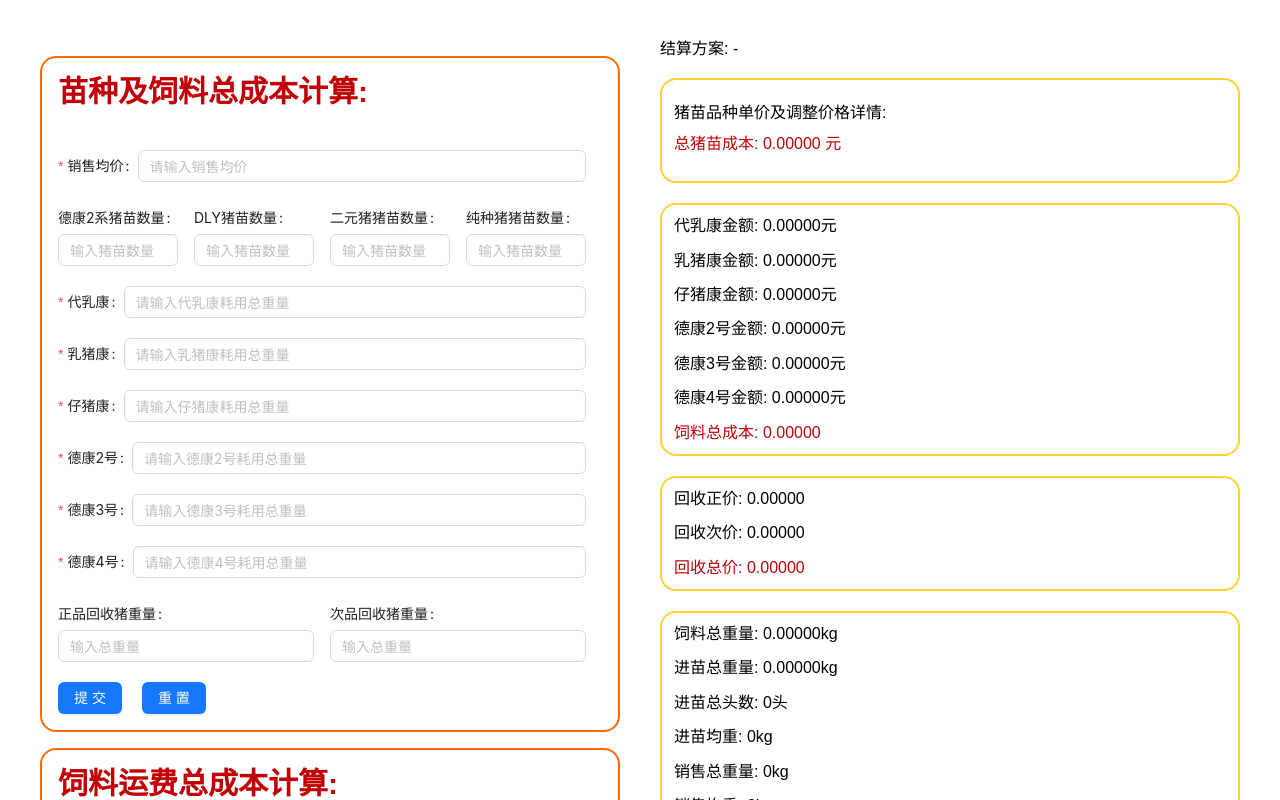
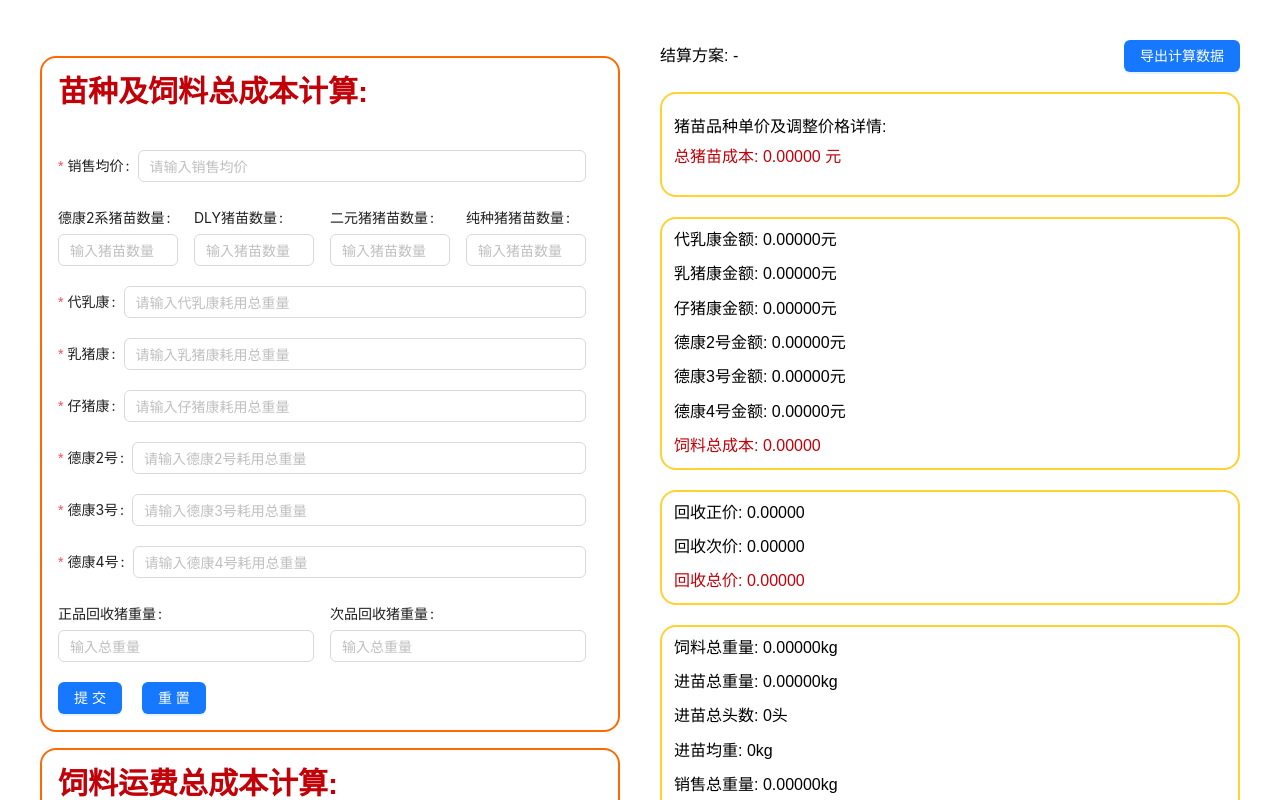
Before and after one commit to midshar86/pig-charge, a Vue app: page /#/home in a window 1280 px wide. Shown: the top 800 px of the page. Built offline with nearby package versions, Linux system fonts and the light colour scheme.

Commit message:
添加导出功能

```diff
--- a/package.json
+++ b/package.json
@@ -17,7 +17,8 @@
     "pinia": "^3.0.3",
     "tailwindcss": "^4.1.15",
     "vue": "^3.5.22",
-    "vue-router": "^4.6.3"
+    "vue-router": "^4.6.3",
+    "xlsx": "^0.18.5"
   },
   "devDependencies": {
     "@vitejs/plugin-vue": "^6.0.1",
--- a/src/components/detail-info.vue
+++ b/src/components/detail-info.vue
@@ -1,6 +1,14 @@
 <template>
   <div class="wrap">
-    <p>结算方案: {{ settlementPlan.text }}</p>
+    <p class="flex items-center justify-between">
+      <span>结算方案: {{ settlementPlan.text }}</span>
+      <a-button
+        type="primary"
+        @click="handleExport"
+      >
+        导出计算数据
+      </a-button>
+    </p>
     <DetailInfoBox>
       <RangePrice
         ref="smallRef"
@@ -31,7 +39,7 @@
       <p>进苗总重量: {{ totalBuyPigWeight.totalWeight }}kg</p>
       <p>进苗总头数: {{ totalBuyPigWeight.totalNum }}头</p>
       <p>进苗均重: {{ totalSalePigWeight }}kg</p>
-      <p>销售总重量: {{ saleWeight }}kg</p>
+      <p>销售总重量: {{ saleWeight.toFixed(5) }}kg</p>
       <p>销售均重: {{ saleAverageWeight }}kg</p>
       <p>基准加权料比: {{ weightedFeedRatio }}</p>
       <p>调整之后标准料比: {{ standardFeedRatio }}</p>
@@ -55,7 +63,7 @@
         {{ itm.label }}: {{ otherCost[itm.key] ? otherCost[itm.key].toFixed(5) : (0).toFixed(5) }}元
       </p>
       <p class="text-red-700">
-        其他扣除费用总额: {{ totalOtherCost.toFixed(5) }}元
+        其他扣除费用总额: {{ totalOtherCost }}元
       </p>
     </DetailInfoBox>
     <DetailInfoBox>
@@ -67,7 +75,7 @@
         {{ otherReward[itm.key] ? otherReward[itm.key].toFixed(5) : (0).toFixed(5) }}元
       </p>
       <p class="text-red-700">
-        其他奖补费用总额: {{ totalOtherReward.toFixed(5) }}元
+        其他奖补费用总额: {{ totalOtherReward }}元
       </p>
     </DetailInfoBox>
     <div class="m-5">
@@ -83,6 +91,7 @@
 
 <script setup>
 import { computed, watchEffect, ref } from 'vue'
+import { exportToExcel } from '@/utils/createSheet'
 import DetailInfoBox from './detail-info-box.vue'
 import { otherCostMapper, otherRewardMapper } from '@/views/Home/other-fields'
 import { allPlans, baseFeedRatio } from '@/config/contract-info'
@@ -354,35 +363,93 @@ const totalOtherCost = computed(() => {
   const copyOtherForm = Object.entries(props.otherCost).map(([_, val]) => {
     return val ? val : 0
   })
-  return copyOtherForm.reduce((total, item) => {
+  return Number(copyOtherForm.reduce((total, item) => {
     return total + item
-  }, 0)
+  }, 0)).toFixed(5)
 })
 // 计算其他奖励总金额
 const totalOtherReward = computed(() => {
   const copyOtherForm = Object.entries(props.otherReward).map(([_, val]) => {
     return val ? val.toFixed(5) : (0).toFixed(5)
   })
-  return copyOtherForm.reduce((total, item) => {
+  return Number(copyOtherForm.reduce((total, item) => {
     return total + Number(item)
-  }, 0)
+  }, 0)).toFixed(5)
 })
 
 // 计算结算总金额
+const finallyTotalMoney = ref(0)
 function handleCulate() {
   const finallyMoney =
     Number(totalRecyclePrice.value) -
     Number(smallRef.value.totalBreedCost) -
     Number(totalConcentrateMoney.value) +
     Number(feedRatioReward.value) -
-    Number(totalTranportMoney.value)-
+    Number(totalTranportMoney.value) -
     Number(totalOtherCost.value) +
     Number(totalOtherReward.value)
+  finallyTotalMoney.value = finallyMoney
   const payload = {
     transportFee: Number(totalTransportMoney.value),
     finallyMoney
   }
   emits('onCulate', payload)
+}
+
+// 点击导出数据
+function handleExport() {
+  const data = [
+    { name: '总猪苗成本', value: smallRef.value.totalBreedCost },
+    { name: '代乳康金额', value: dairyConcentrateMoney.value },
+    { name: '乳猪康金额', value: pigletConcentrateMoney.value },
+    { name: '仔猪康金额', value: childrenPigConcentrateMoney.value },
+    { name: '德康2号金额', value: decon2ConcentrateMoney.value },
+    { name: '德康3号金额', value: decon3ConcentrateMoney.value },
+    { name: '德康4号金额', value: decon4ConcentrateMoney.value },
+    { name: '饲料总成本', value: totalConcentrateMoney.value },
+    { name: '回收正价', value: normolRecyclePrice.value },
+    { name: '回收次价', value: defectiveRecyclePrice.value },
+    { name: '回收总价', value: totalRecyclePrice.value },
+    { name: '饲料总重量', value: totalConcentrateWeight.value },
+    { name: '进苗总重量', value: totalBuyPigWeight.value.totalWeight },
+    { name: '进苗总头数', value: totalBuyPigWeight.value.totalNum },
+    { name: '进苗均重', value: totalSalePigWeight.value },
+    { name: '销售总重量', value: saleWeight.value.toFixed(5) },
+    { name: '销售均重', value: saleAverageWeight.value },
+    { name: '基准加权料比', value: weightedFeedRatio.value },
+    { name: '调整之后标准料比', value: standardFeedRatio.value },
+    { name: '实际料比', value: actualFeedRatio.value },
+    { name: '料比奖励金额', value: feedRatioReward.value },
+    { name: '饲料运费', value: totalTransportMoney.value },
+    { name: '猪苗运费', value: totalPigTranspotMoney.value },
+    { name: '总运费', value: totalTranportMoney.value },
+    { name: '疫苗总成本', value: props.otherCost.vaccineCost },
+    { name: '保证金', value: props.otherCost.deposit },
+    { name: '违约金', value: props.otherCost.penalty },
+    { name: '赔偿款', value: props.otherCost.compensation },
+    { name: '其他运输费用', value: props.otherCost.otherTransportationCost },
+    { name: '补贴扣回', value: props.otherCost.subsidyRecovery },
+    { name: '借款本息', value: props.otherCost.loanInterest },
+    { name: '其他扣除费用总额', value: totalOtherCost.value },
+    { name: '其他奖励', value: props.otherReward.otherReward },
+    { name: '其他补贴', value: props.otherReward.otherSubsidy },
+    { name: '其他奖补费用总额', value: totalOtherReward.value },
+    { name: '结算总金额', value: finallyTotalMoney.value }
+  ]
+  const headerOption = [
+    { name: '类别', key: 'name' },
+    { name: '金额', key: 'value' }
+  ]
+  const formatData = data.reduce((arr, item) => {
+    const newItem = {}
+    headerOption.forEach((_, idx) => {
+      newItem[headerOption[idx].name] = item[headerOption[idx].key]
+    })
+    arr.push(newItem)
+    return arr
+  }, [])
+
+  exportToExcel(formatData)
 }
 
 watchEffect(() => {
--- /dev/null
+++ b/src/utils/createSheet.js
@@ -0,0 +1,12 @@
+import * as XLSX from "xlsx";
+export function exportToExcel(data) {
+  // 1. 将数据转换为工作表（Sheet）
+  const ws = XLSX.utils.json_to_sheet(data);
+
+  // 2. 创建工作簿（Workbook）并添加工作表
+  const wb = XLSX.utils.book_new();
+  XLSX.utils.book_append_sheet(wb, ws, "Sheet1");
+
+  // 3. 导出为 Excel 文件
+  XLSX.writeFile(wb, "表格数据.xlsx");
+}
```
Also changed, not shown: 3 other files (tests, documents, lock files or other folders).
